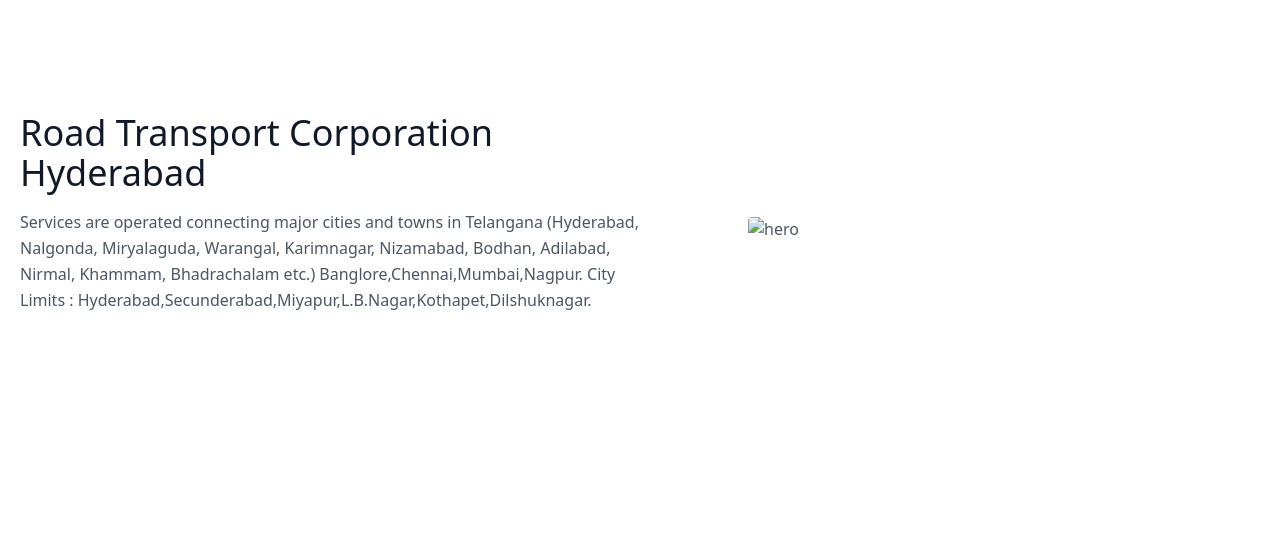
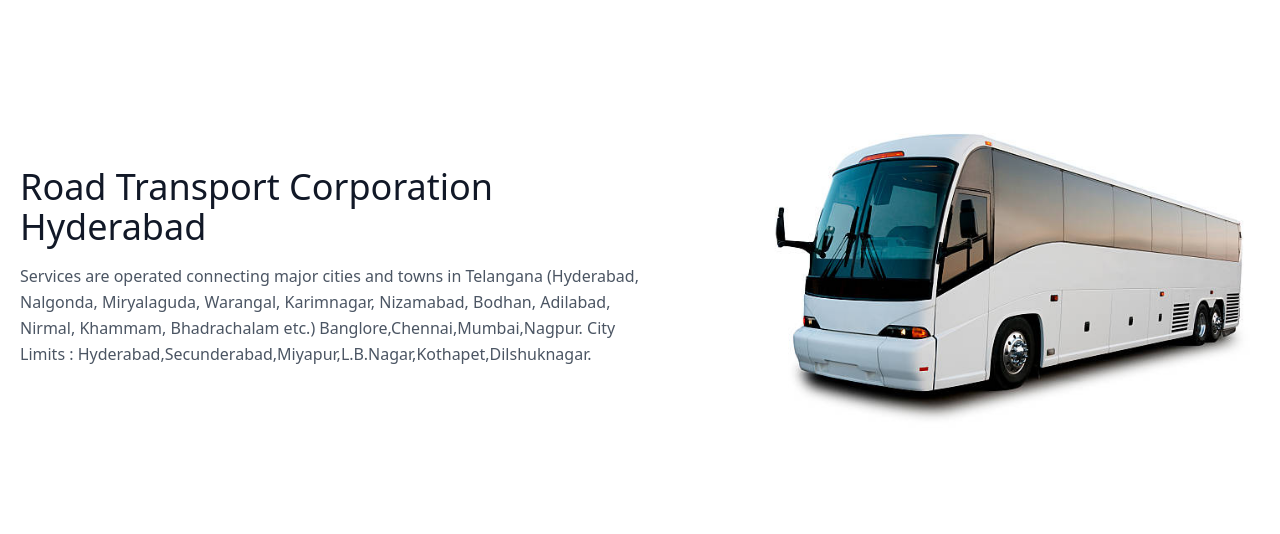
Before and after one commit to Phani5611/Bus-Ticket-Reservation-Final, a plain HTML site: page index.html in a window 1280 px wide. Shown: the part 63-597 px from the top of the page. Drawn offline with nearby package versions, Linux system fonts and the light colour scheme.

Commit message:
index.html

```diff
--- a/index.html
+++ b/index.html
@@ -49,7 +49,7 @@
             </div>
           </div>
           <div class="lg:max-w-lg lg:w-full md:w-1/2 w-5/6 ">
-            <img class="object-cover object-center rounded" alt="hero" src="BusImage.jpg">
+            <img class="object-cover object-center rounded" alt="hero" src="Assests/BusImage.jpg">
           </div>
         </div>
       </section>
```
